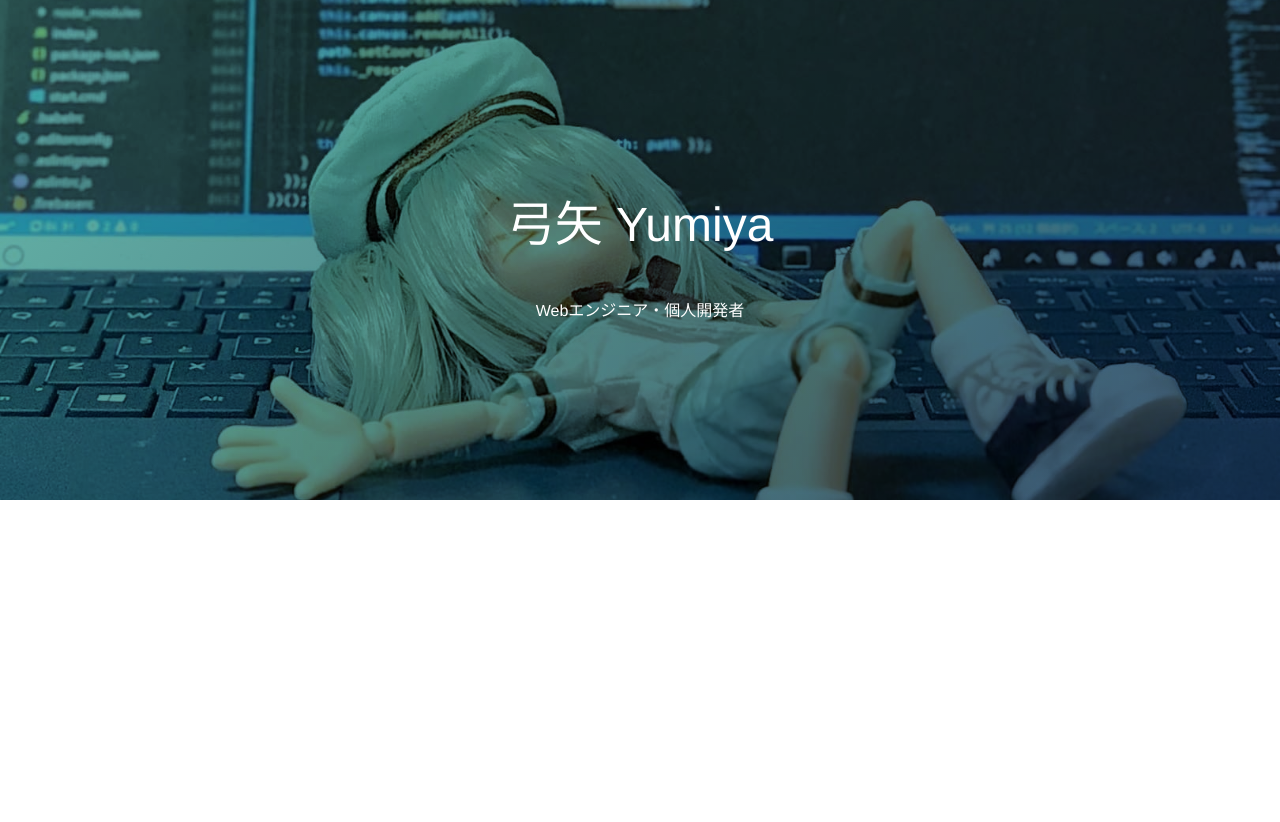
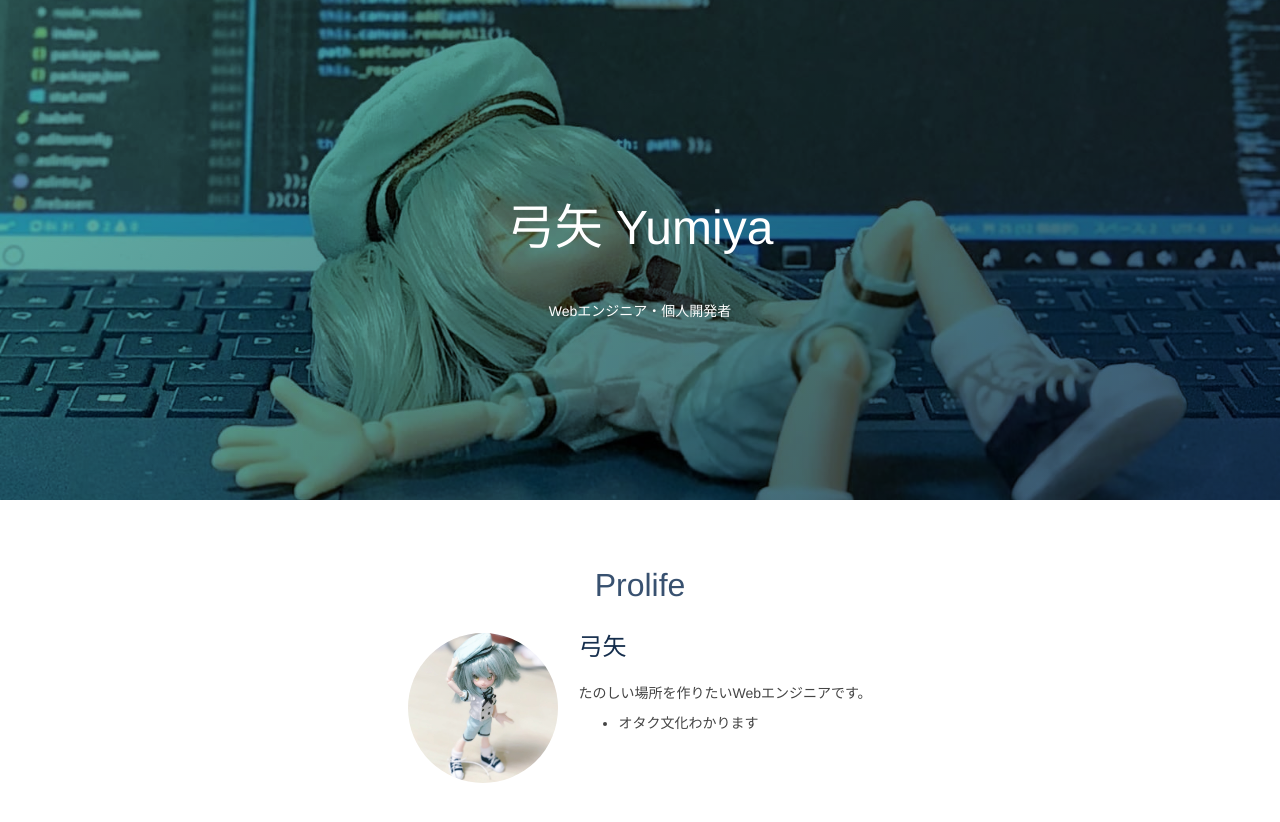
Before and after one commit to yumiyach/portfolio, a Nuxt app: page / in a window 1280 px wide. Shown: the top 822 px of the page. Before the commit the page ends 800 px from the top, so only its background shows below. Built offline with nearby package versions, Linux system fonts and the light colour scheme.

Commit message:
プロフィール欄

```diff
--- a/assets/css/style.css
+++ b/assets/css/style.css
@@ -1,10 +1,71 @@
 body {
   font-family: "Helvetica Neue", Arial, "Hiragino Sans",
     "Hiragino Kaku Gothic ProN", Meiryo, sans-serif;
+  font-size: 14px;
+  color: #444;
 }
 
 .h1 {
   font-size: 3rem;
-  font-weight: 100;
+  font-weight: 200;
   line-height: 1.2;
 }
+.h2 {
+  position: relative;
+  font-size: 2rem;
+  font-weight: 200;
+  margin-bottom: 30px;
+  color: #385170;
+  text-align: center;
+}
+.h2::after {
+  content: "";
+  position: absolute;
+  height: 1px;
+  bottom: 0;
+  left: 50%;
+  right: 50%;
+  background: #385170;
+  transition: all 0.3s cubic-bezier(0.55, 0.055, 0.675, 0.19);
+}
+.contents:hover .h2::after {
+  left: 30%;
+  right: 30%;
+  width: auto;
+}
+.h3 {
+  color: #142d4c;
+  font-size: 1.5rem;
+  font-weight: 200;
+  margin-top: 0;
+}
+
+.contents {
+  margin: 0 auto;
+  max-width: 800px;
+}
+.content {
+  padding: 40px 10px;
+  position: relative;
+}
+.content::before {
+  content: "";
+  position: absolute;
+  top: 0;
+  bottom: 0;
+  z-index: -1;
+  width: 100vw;
+  left: calc((800px - 100vw) / 2);
+}
+.content:nth-child(even)::before {
+  background: #fff;
+}
+.content:nth-child(even)::before {
+  background: #ececec;
+}
+@media screen and (max-width: 800px) {
+  .content::before {
+    left: 0;
+    width: 100%;
+  }
+}
--- /dev/null
+++ b/components/Prolife.vue
@@ -0,0 +1,46 @@
+<template>
+  <div class="profile">
+    <div class="profile_photo">
+        <img src="/avatar.jpg" alt="avatar" />
+    </div>
+    <div class="profile_content">
+      <h3 class="h3">弓矢</h3>
+      <p class="profile_copy">たのしい場所を作りたいWebエンジニアです。</p>
+      <ul class="profile_list">
+        <li>オタク文化わかります</li>
+      </ul>
+    </div>
+  </div>
+</template>
+
+<style scoped>
+.profile {
+  display: flex;
+  justify-content: center;
+}
+@media screen and (max-width: 768px) {
+  .profile {
+    flex-direction: column;
+    align-items: center;
+  }
+}
+.profile_photo {
+  margin-right: 20px;
+  width: 150px;
+  aspect-ratio: 1;
+}
+@media screen and (max-width: 768px) {
+  .profile_photo {
+    margin-right: 0;
+  }
+}
+.profile_photo img {
+  width: 100%;
+  height: 100%;
+  object-fit: cover;
+  border-radius: 50%;
+}
+
+.profile_content {
+}
+</style>
--- a/pages/index.vue
+++ b/pages/index.vue
@@ -1,5 +1,11 @@
 <template>
   <div>
     <Header />
+    <div class="contents">
+      <div class="content">
+        <h2 class="h2">Prolife</h2>
+        <Prolife />
+      </div>
+    </div>
   </div>
 </template>
```
Also changed, not shown: public/avatar.jpg (added).
